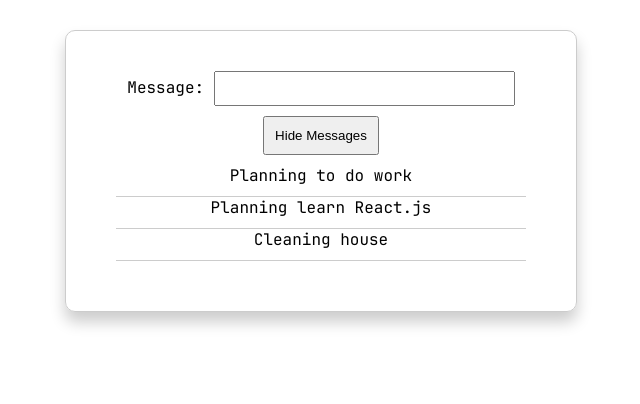
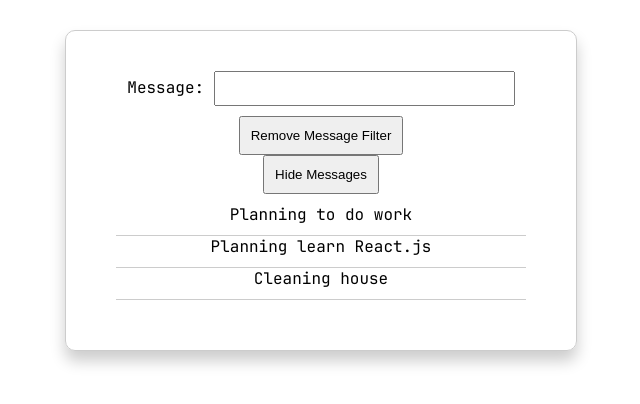
Before and after one commit to JasonWu73/es, a React (Vite) app in the folder vite-react/: page / in a window 1280 px wide. Shown: the top 404 px of the page, without its empty margins (319-959 px from the left). Built offline with nearby package versions, Linux system fonts and the light colour scheme.

Commit message:
Component lifecycle methods

```diff
--- a/vite-react/src/App.tsx
+++ b/vite-react/src/App.tsx
@@ -2,11 +2,13 @@ import React from 'react';
 import './App.scss';
 import ToggleMessages from './components/toggle-message/ToggleMessages';
 import MessageFinder from './components/message-finder/MessageFinder';
+import Button from './components/ui/Button';
 
 const MESSAGES = ['Planning to do work', 'Planning learn React.js', 'Cleaning house'];
 
 export default function App() {
   const [filteredMessages, setFilteredMessages] = React.useState(MESSAGES);
+  const [showMessageFinder, setShowMessageFinder] = React.useState(true);
 
   function handleFind(filterMessage: string) {
     const filteredMessages = MESSAGES.filter(message => {
@@ -15,9 +17,14 @@ export default function App() {
     setFilteredMessages(filteredMessages);
   }
 
+  function handleFinderRemoveClick() {
+    setShowMessageFinder(false);
+  }
+
   return (
     <div className="app">
-      <MessageFinder onFind={handleFind}/>
+      {showMessageFinder && <MessageFinder onFind={handleFind}/>}
+      <Button onClick={handleFinderRemoveClick}>Remove Message Filter</Button>
       <ToggleMessages items={filteredMessages}/>
     </div>
   );
--- a/vite-react/src/components/message-finder/MessageFinder.tsx
+++ b/vite-react/src/components/message-finder/MessageFinder.tsx
@@ -9,7 +9,16 @@ export default class MessageFinder extends React.Component<Props, State> {
     };
   }
 
+  componentDidMount() {
+    console.log('componentDidMount');
+  }
+
+  componentWillUnmount() {
+    console.log('componentWillUnmount');
+  }
+
   componentDidUpdate(prevProps: Readonly<Props>, prevState: Readonly<State>) {
+    console.log('componentDidUpdate');
     if (prevState.filterMessage === this.state.filterMessage) {
       return;
     }
```
